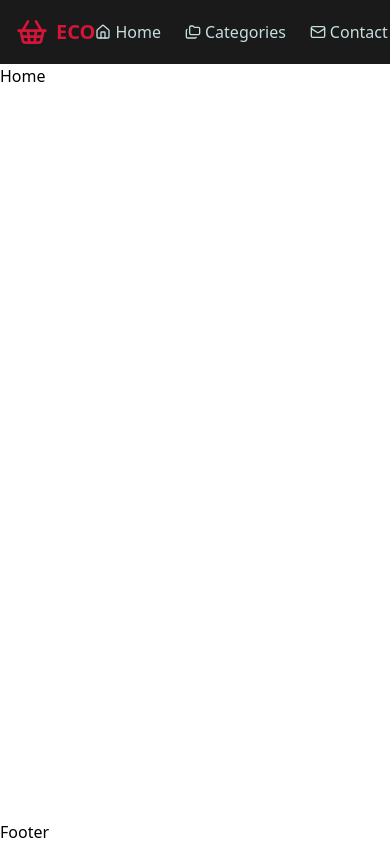
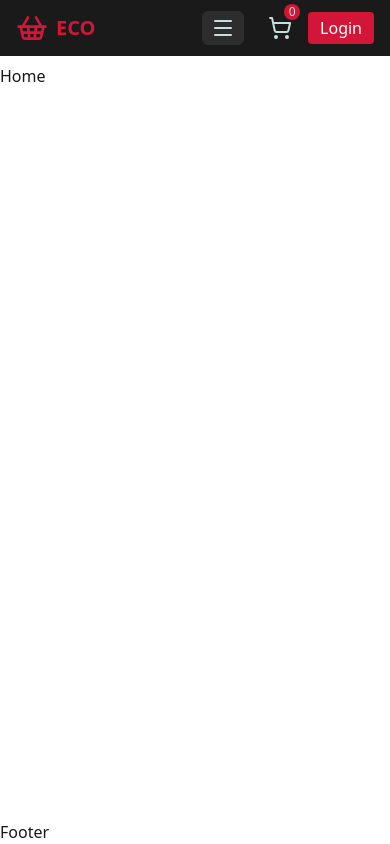
Before and after one commit to Safeya-Yasien/e-commerce-mern-app, a React (Vite) app in the folder client/: page / in a window 390 px wide. Built offline with nearby package versions, Linux system fonts and the light colour scheme.

Commit message:
feat: add daisyUI library, implement responsive header with mobile menu, and update styles

```diff
--- a/client/package.json
+++ b/client/package.json
@@ -23,6 +23,7 @@
     "@types/react": "^19.2.2",
     "@types/react-dom": "^19.2.2",
     "@vitejs/plugin-react": "^5.1.0",
+    "daisyui": "^5.5.5",
     "eslint": "^9.39.1",
     "eslint-plugin-react-hooks": "^7.0.1",
     "eslint-plugin-react-refresh": "^0.4.24",
--- a/client/src/components/common/Header/Header.tsx
+++ b/client/src/components/common/Header/Header.tsx
@@ -1,10 +1,10 @@
 import { Link } from "react-router";
 import CartIcon from "./CartIcon";
-import { Folders, Home, Mail, ShoppingBasket } from "lucide-react";
+import { Folders, Home, Mail, Menu, ShoppingBasket, X } from "lucide-react";
 
 const Header = () => {
   return (
-    <header className="bg-charcoal text-mist-aqua fixed top-0 left-0 w-full z-50 h-16">
+    <header className="bg-charcoal text-mist-aqua fixed top-0 left-0 w-full z-50 h-14">
       <div className="flex items-center justify-between px-4 h-full">
         {/* Logo */}
         <Link
@@ -16,9 +16,9 @@ const Header = () => {
         </Link>
 
         {/* Navigation + Actions */}
-        <div className="flex items-center gap-8">
+        <div className="flex items-center gap-6">
           {/* Nav */}
-          <nav>
+          <nav className="hidden md:flex">
             <ul className="flex items-center gap-6 font-medium">
               <li>
                 <Link
@@ -50,6 +50,14 @@ const Header = () => {
             </ul>
           </nav>
 
+          {/* mobile menu button */}
+          <label
+            htmlFor="my-drawer-5"
+            className="drawer-button cursor-pointer md:hidden bg-deep-slate px-2 py-1 rounded-md border border-deep-slate group transition"
+          >
+            <Menu className="w-6 h-6 text-mist-aqua group-hover:text-sunstone transition" />
+          </label>
+
           {/* Cart + Login */}
           <div className="flex items-center gap-4 font-medium">
             <CartIcon />
@@ -62,6 +70,59 @@ const Header = () => {
           </div>
         </div>
       </div>
+
+      {/* drawer */}
+      <div className="drawer drawer-end">
+        <input id="my-drawer-5" type="checkbox" className="drawer-toggle" />
+        <div className="drawer-content"></div>
+
+        <div className="drawer-side">
+          <label
+            htmlFor="my-drawer-5"
+            aria-label="close sidebar"
+            className="drawer-overlay"
+          ></label>
+
+          <div className="flex justify-end z-10 p-4">
+            <label
+              htmlFor="my-drawer-5"
+              className="cursor-pointer hover:text-crimson-tide transition"
+            >
+              <X className="w-6 h-6 text-mist-aqua" />
+            </label>
+          </div>
+
+          <ul className="menu bg-base-200 min-h-full w-80 p-4 pt-12">
+            <li>
+              <Link
+                to="/"
+                className="flex items-center gap-1 hover:text-sunstone transition"
+              >
+                <Home className="h-4 w-4" />
+                Home
+              </Link>
+            </li>
+            <li>
+              <Link
+                to="/categories"
+                className="flex items-center gap-1 hover:text-sunstone transition"
+              >
+                <Folders className="h-4 w-4" />
+                Categories
+              </Link>
+            </li>
+            <li>
+              <Link
+                to="/contact"
+                className="flex items-center gap-1 hover:text-sunstone transition"
+              >
+                <Mail className="h-4 w-4" />
+                Contact
+              </Link>
+            </li>
+          </ul>
+        </div>
+      </div>
     </header>
   );
 };
--- a/client/src/index.css
+++ b/client/src/index.css
@@ -1,4 +1,5 @@
 @import "tailwindcss";
+@plugin "daisyui";
 
 @theme {
   --color-crimson-tide: #d31638;
```
Also changed, not shown: 2 other files (tests, documents, lock files or other folders).
